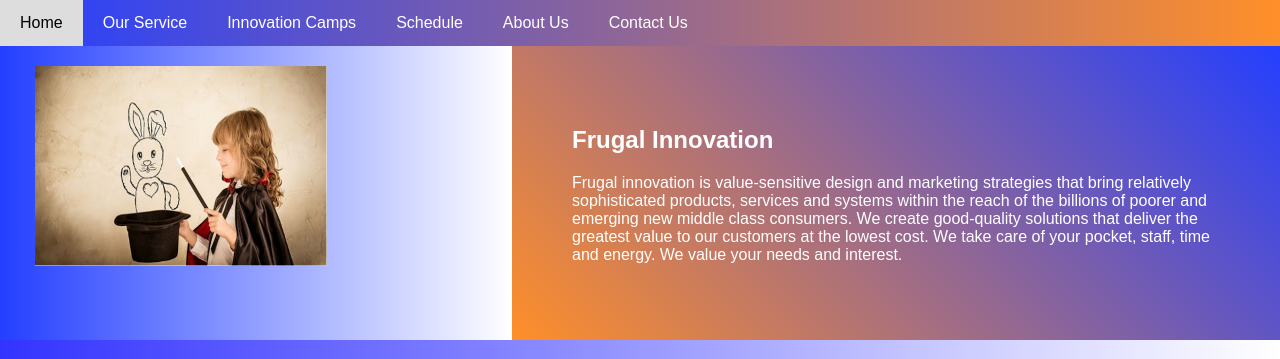
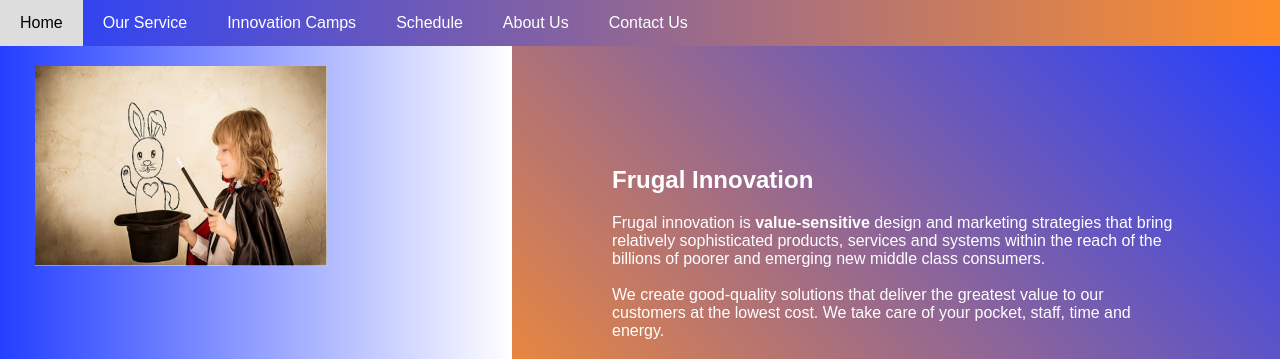
Before and after one commit to kjetilba/Responsive, a plain HTML site: page OurService.html in a window 1280 px wide. Shown: the top 359 px of the page. Drawn offline with Linux system fonts and the light colour scheme.

```diff
--- a/OurService.html
+++ b/OurService.html
@@ -23,8 +23,10 @@
     </div>
     <div class="main">
         <h2>Frugal Innovation</h2>
-        <p>Frugal innovation is value-sensitive design and marketing strategies that bring relatively sophisticated products, services and systems within the reach of the billions of poorer and emerging new middle class consumers.
-          We create good-quality solutions that deliver the greatest value to our customers at the lowest cost. We take care of your pocket, staff, time and energy. We value your needs and interest.
+        <p1>Frugal innovation is <b>value-sensitive</b> design and marketing strategies that bring relatively sophisticated products, services and systems within the reach of the billions of poorer and emerging new middle class consumers.</p1>
+        <br>
+        <br>
+        <p2>We create good-quality solutions that deliver the greatest value to our customers at the lowest cost. We take care of your pocket, staff, time and energy. <br><br>We value your needs and interest.</p2>
         </p>
     </div>
     </div>
--- a/responsive.css
+++ b/responsive.css
@@ -76,7 +76,7 @@ a:visited {
 
 /* mouse over link */
 a:hover {
-  color: hotpink;
+  color: lightpink;
 }
 
 /* selected link */
@@ -115,7 +115,7 @@ a:active {
   color: white;
   background-color: #0000ff;
   background-image: linear-gradient(45deg, #ff8f29,#243fff);
-  padding: 60px;
+  padding: 100px;
 }
 
 /* Mutual style for all images
```
Also changed, not shown: innocamps.html (+1 -1 lines), images/fish.jpg.
